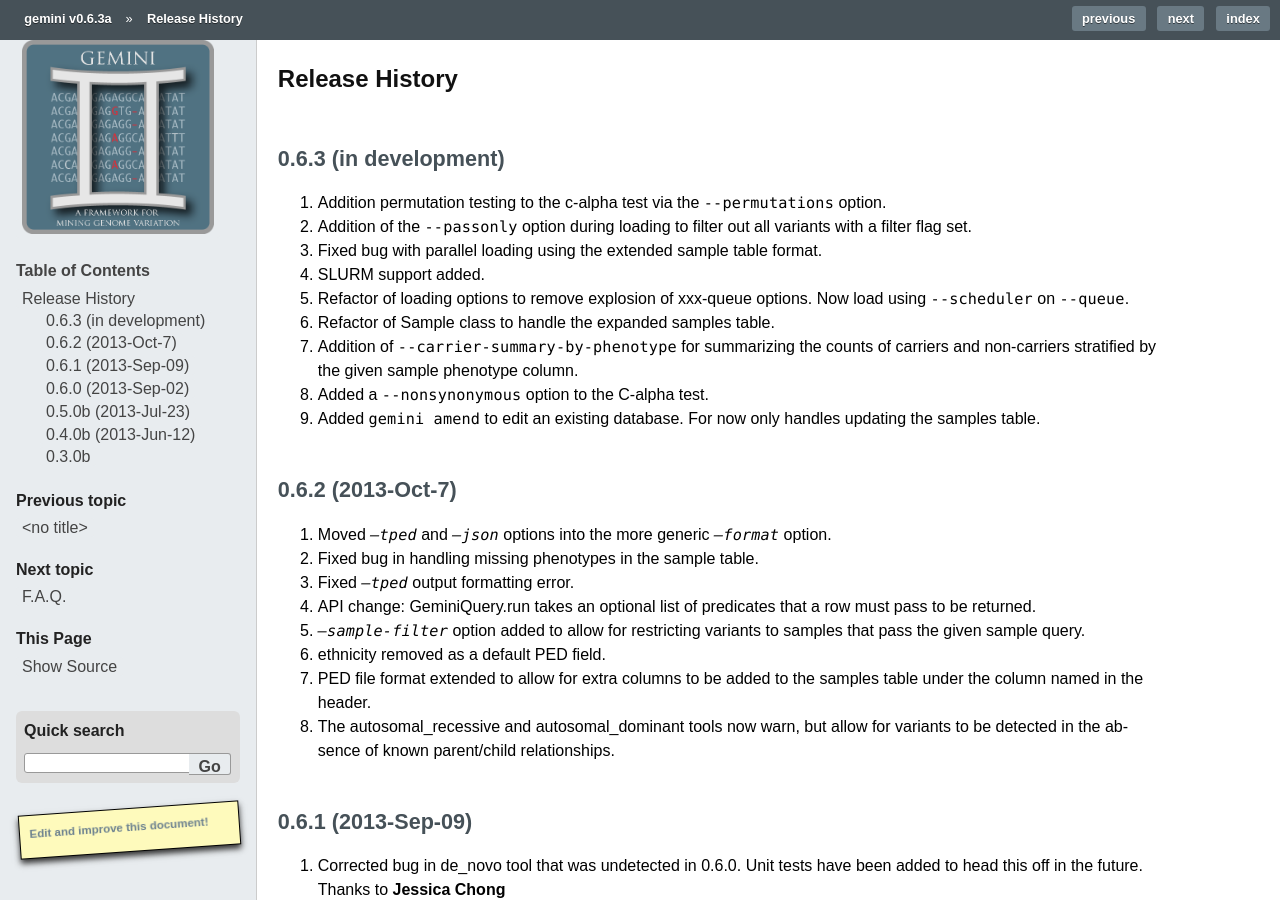
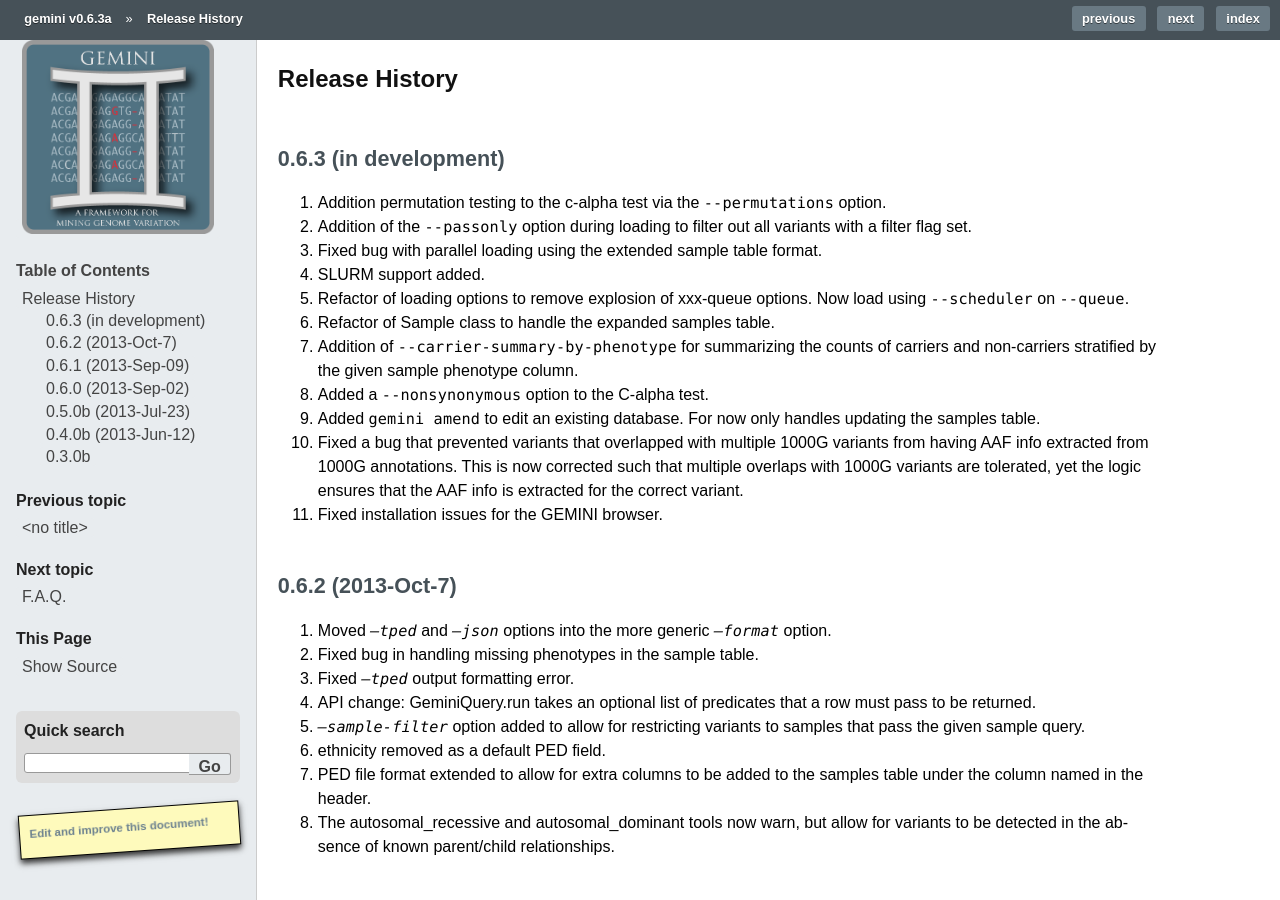
Before and after one commit to arq5x/gemini, a Sphinx documentation site: the page built from docs/content/history.rst, in a window 1280 px wide and 900 px high. Built offline with Sphinx 7.4.7, drawn with Linux system fonts in a browser that asks for light colours; formulas are drawn with MathJax 3; pages that are not in the unit, such as notebooks, are missing from menus; comment, search, counter and statistics services are not loaded; the version number is read from the project's files by our own code.

Commit message:
[DOC] update history

```diff
--- a/docs/content/history.rst
+++ b/docs/content/history.rst
@@ -18,6 +18,12 @@ Release History
 8. Added a ``--nonsynonymous`` option to the C-alpha test.
 9. Added ``gemini amend`` to edit an existing database. For now only handles updating
    the samples table.
+10. Fixed a bug that prevented variants that overlapped with multiple 1000G variants
+    from having AAF info extracted from 1000G annotations.  This is now corrected such
+    that multiple overlaps with 1000G variants are tolerated, yet the logic ensures
+    that the AAF info is extracted for the correct variant.
+11. Fixed installation issues for the GEMINI browser.
+
 
 0.6.2 (2013-Oct-7)
 =======================================
```
